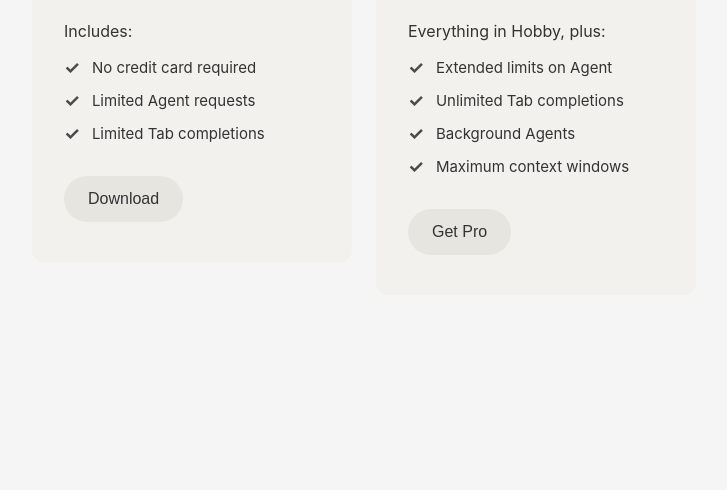
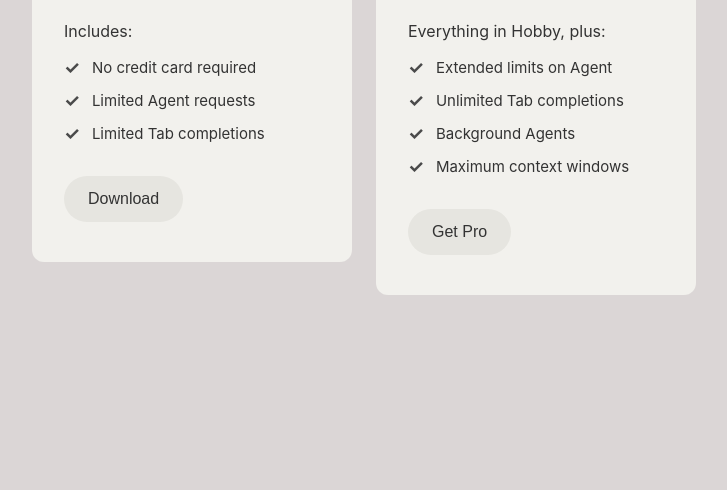
Before and after one commit to lillahamko-ux/week-1, a plain HTML site: page index.html in a window 1280 px wide. Shown: the part 310-800 px from the top of the page, without its empty margins (276-1003 px from the left). Drawn offline with Linux system fonts and the light colour scheme.

Commit message:
new bg color
adjusted bg color from white to oragne

```diff
--- a/styles.css
+++ b/styles.css
@@ -6,7 +6,7 @@
 
 body {
     font-family: -apple-system, BlinkMacSystemFont, 'Segoe UI', Roboto, Oxygen, Ubuntu, Cantarell, sans-serif;
-    background-color: #f5f5f5;
+    background-color: #bfb6b68d;
     display: flex;
     justify-content: center;
     align-items: center;
```
